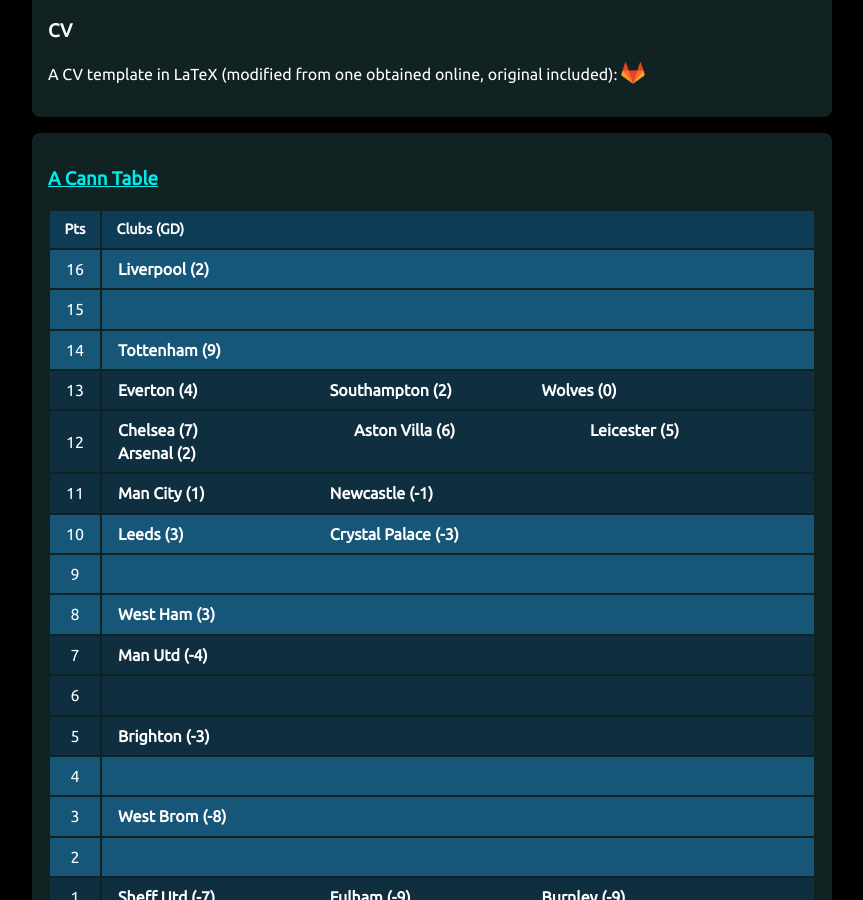
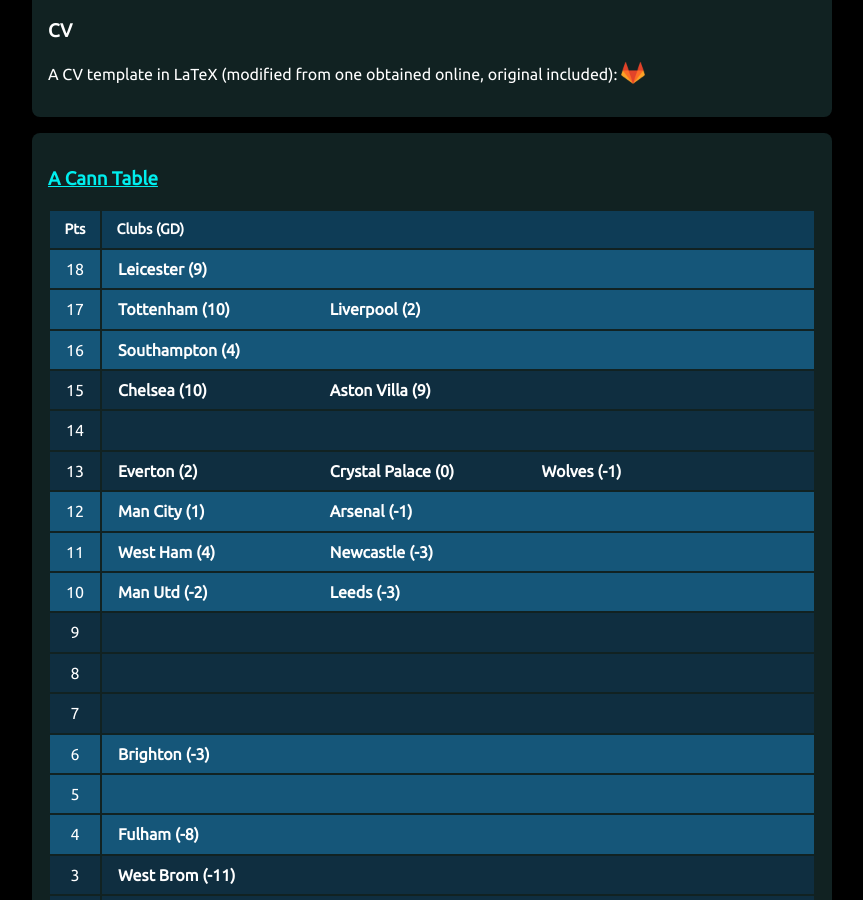
Before and after one commit to muru/muru.github.io, a Jekyll site: the page built from resources.md, in a window 1280 px wide and 900 px high, scrolled down 1593 px. Shown: the whole window, without its empty margins (208-1071 px from the left). Built offline with Jekyll 4.4.1, drawn with Linux system fonts in a browser that asks for light colours; some of the changed text lies outside the part shown.

Commit message:
updated cann-table: Mon  9 Nov 10:01:49 JST 2020

```diff
--- a/cann-table.html
+++ b/cann-table.html
@@ -1,104 +1,114 @@
 <table id="cann-table">
 <thead> <th> Pts </th> <th> Clubs (GD) </th> </thead>
 	<tr class="cann-row-1">
-		<td class="cann-point"> 16 </td>
+		<td class="cann-point"> 18 </td>
 		<td class="cann-clubs">
+			<span class="club-name"> Leicester (9) </span>
+		</td>
+ 	</tr>
+	<tr class="cann-row-1">
+		<td class="cann-point"> 17 </td>
+		<td class="cann-clubs">
+			<span class="club-name"> Tottenham (10) </span>
 			<span class="club-name"> Liverpool (2) </span>
 		</td>
  	</tr>
 	<tr class="cann-row-1">
+		<td class="cann-point"> 16 </td>
+		<td class="cann-clubs">
+			<span class="club-name"> Southampton (4) </span>
+		</td>
+ 	</tr>
+	<tr class="cann-row-2">
 		<td class="cann-point"> 15 </td>
 		<td class="cann-clubs">
+			<span class="club-name"> Chelsea (10) </span>
+			<span class="club-name"> Aston Villa (9) </span>
 		</td>
  	</tr>
-	<tr class="cann-row-1">
+	<tr class="cann-row-2">
 		<td class="cann-point"> 14 </td>
 		<td class="cann-clubs">
-			<span class="club-name"> Tottenham (9) </span>
 		</td>
  	</tr>
 	<tr class="cann-row-2">
 		<td class="cann-point"> 13 </td>
 		<td class="cann-clubs">
-			<span class="club-name"> Everton (4) </span>
-			<span class="club-name"> Southampton (2) </span>
-			<span class="club-name"> Wolves (0) </span>
+			<span class="club-name"> Everton (2) </span>
+			<span class="club-name"> Crystal Palace (0) </span>
+			<span class="club-name"> Wolves (-1) </span>
 		</td>
  	</tr>
-	<tr class="cann-row-2">
+	<tr class="cann-row-1">
 		<td class="cann-point"> 12 </td>
 		<td class="cann-clubs">
-			<span class="club-name"> Chelsea (7) </span>
-			<span class="club-name"> Aston Villa (6) </span>
-			<span class="club-name"> Leicester (5) </span>
-			<span class="club-name"> Arsenal (2) </span>
+			<span class="club-name"> Man City (1) </span>
+			<span class="club-name"> Arsenal (-1) </span>
 		</td>
  	</tr>
-	<tr class="cann-row-2">
+	<tr class="cann-row-1">
 		<td class="cann-point"> 11 </td>
 		<td class="cann-clubs">
-			<span class="club-name"> Man City (1) </span>
-			<span class="club-name"> Newcastle (-1) </span>
+			<span class="club-name"> West Ham (4) </span>
+			<span class="club-name"> Newcastle (-3) </span>
 		</td>
  	</tr>
 	<tr class="cann-row-1">
 		<td class="cann-point"> 10 </td>
 		<td class="cann-clubs">
-			<span class="club-name"> Leeds (3) </span>
-			<span class="club-name"> Crystal Palace (-3) </span>
+			<span class="club-name"> Man Utd (-2) </span>
+			<span class="club-name"> Leeds (-3) </span>
 		</td>
  	</tr>
-	<tr class="cann-row-1">
+	<tr class="cann-row-2">
 		<td class="cann-point"> 9 </td>
 		<td class="cann-clubs">
 		</td>
  	</tr>
-	<tr class="cann-row-1">
+	<tr class="cann-row-2">
 		<td class="cann-point"> 8 </td>
 		<td class="cann-clubs">
-			<span class="club-name"> West Ham (3) </span>
 		</td>
  	</tr>
 	<tr class="cann-row-2">
 		<td class="cann-point"> 7 </td>
 		<td class="cann-clubs">
-			<span class="club-name"> Man Utd (-4) </span>
 		</td>
  	</tr>
-	<tr class="cann-row-2">
+	<tr class="cann-row-1">
 		<td class="cann-point"> 6 </td>
-		<td class="cann-clubs">
-		</td>
- 	</tr>
-	<tr class="cann-row-2">
-		<td class="cann-point"> 5 </td>
 		<td class="cann-clubs">
 			<span class="club-name"> Brighton (-3) </span>
 		</td>
  	</tr>
 	<tr class="cann-row-1">
-		<td class="cann-point"> 4 </td>
+		<td class="cann-point"> 5 </td>
 		<td class="cann-clubs">
 		</td>
  	</tr>
 	<tr class="cann-row-1">
+		<td class="cann-point"> 4 </td>
+		<td class="cann-clubs">
+			<span class="club-name"> Fulham (-8) </span>
+		</td>
+ 	</tr>
+	<tr class="cann-row-2">
 		<td class="cann-point"> 3 </td>
 		<td class="cann-clubs">
-			<span class="club-name"> West Brom (-8) </span>
+			<span class="club-name"> West Brom (-11) </span>
 		</td>
  	</tr>
-	<tr class="cann-row-1">
+	<tr class="cann-row-2">
 		<td class="cann-point"> 2 </td>
 		<td class="cann-clubs">
+			<span class="club-name"> Burnley (-9) </span>
 		</td>
  	</tr>
 	<tr class="cann-row-2">
 		<td class="cann-point"> 1 </td>
 		<td class="cann-clubs">
-			<span class="club-name"> Sheff Utd (-7) </span>
-			<span class="club-name"> Fulham (-9) </span>
-			<span class="club-name"> Burnley (-9) </span>
+			<span class="club-name"> Sheff Utd (-10) </span>
 		</td>
  	</tr>
 </table>
-<span id="cann-gen-note"> Generated on  Monday, 02 November 2020 at 10:03 JST. </span>
+<span id="cann-gen-note"> Generated on  Monday, 09 November 2020 at 10:01 JST. </span>
```
